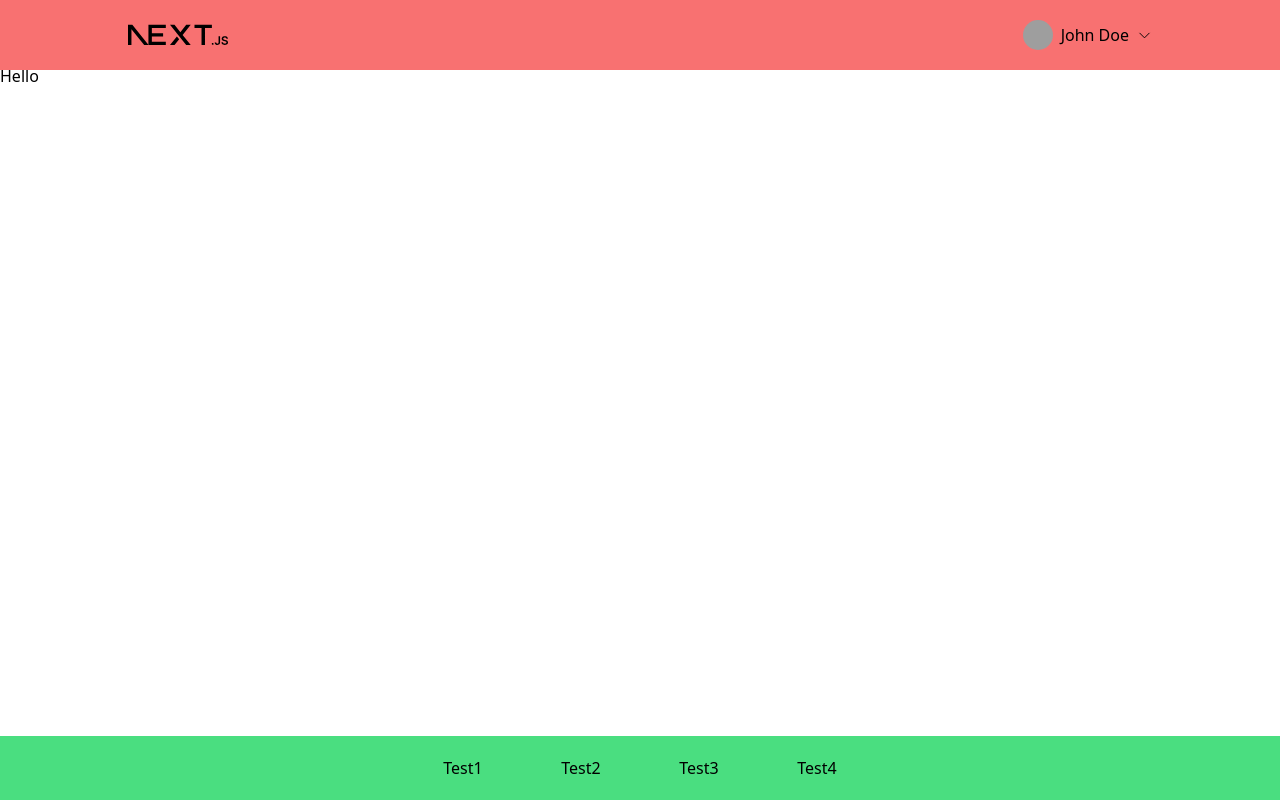
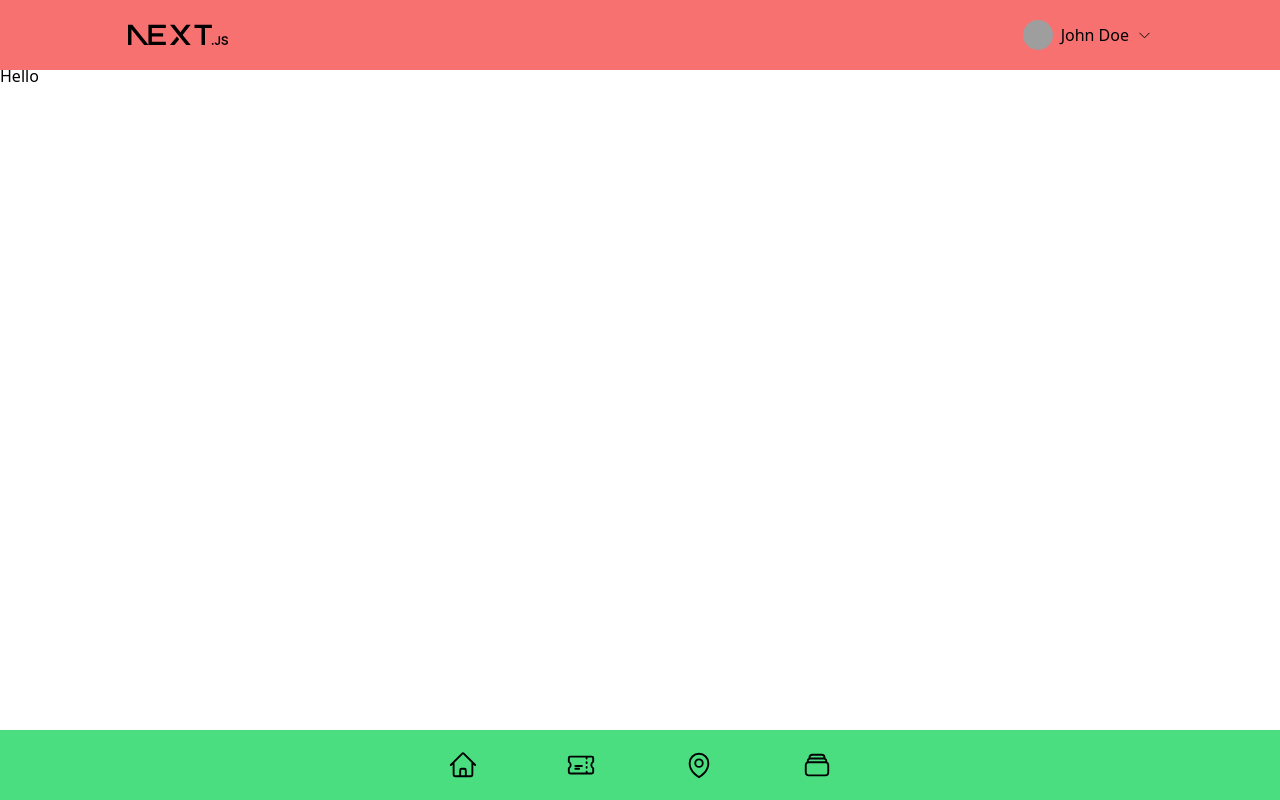
Before and after one commit to jannismilz/m320-zoo, a Next.js app: page / in a window 1280 px wide. Built offline with nearby package versions, Linux system fonts and the light colour scheme; grey boxes are pictures that could not be loaded.

Commit message:
Add nav item icons

```diff
--- a/app/components/NavItem.tsx
+++ b/app/components/NavItem.tsx
@@ -1,9 +1,40 @@
+import {
+  HomeIcon,
+  MapPinIcon,
+  RectangleStackIcon,
+  TicketIcon,
+} from "@heroicons/react/24/outline";
+import {
+  HomeIcon as HomeIconSolid,
+  MapPinIcon as MapPinIconSolid,
+  RectangleStackIcon as RectangleStackIconSolid,
+  TicketIcon as TicketIconSolid,
+} from "@heroicons/react/24/solid";
 import Link from "next/link";
 
-export default function NavItem({ title, route }: { title: string; route: string }) {
+export default function NavItem({ icon, route }: { icon: string; route: string }) {
+  let itemIcon;
+  const width = 30;
+  const height = 30;
+
+  switch (icon) {
+    case "home":
+      itemIcon = <HomeIcon width={width} height={height} />;
+      break;
+    case "tickets":
+      itemIcon = <TicketIcon width={width} height={height} />;
+      break;
+    case "map":
+      itemIcon = <MapPinIcon width={width} height={height} />;
+      break;
+    case "animals":
+      itemIcon = <RectangleStackIcon width={width} height={height} />;
+      break;
+  }
+
   return (
     <li>
-      <Link href={route}>{title}</Link>
+      <Link href={route}>{itemIcon}</Link>
     </li>
   );
 }
--- a/app/partials/Navigation.tsx
+++ b/app/partials/Navigation.tsx
@@ -1,13 +1,14 @@
+import { HomeIcon } from "@heroicons/react/24/outline";
 import NavItem from "../components/NavItem";
 
 export default function Navigation() {
   return (
     <nav className="fixed bottom-0 w-full min-w-full bg-green-400">
       <ul className="m-auto flex max-w-lg justify-around p-5">
-        <NavItem title="Test1" route="/" />
-        <NavItem title="Test2" route="/" />
-        <NavItem title="Test3" route="/" />
-        <NavItem title="Test4" route="/" />
+        <NavItem icon="home" route="/" />
+        <NavItem icon="tickets" route="/" />
+        <NavItem icon="map" route="/" />
+        <NavItem icon="animals" route="/" />
       </ul>
     </nav>
   );
```
